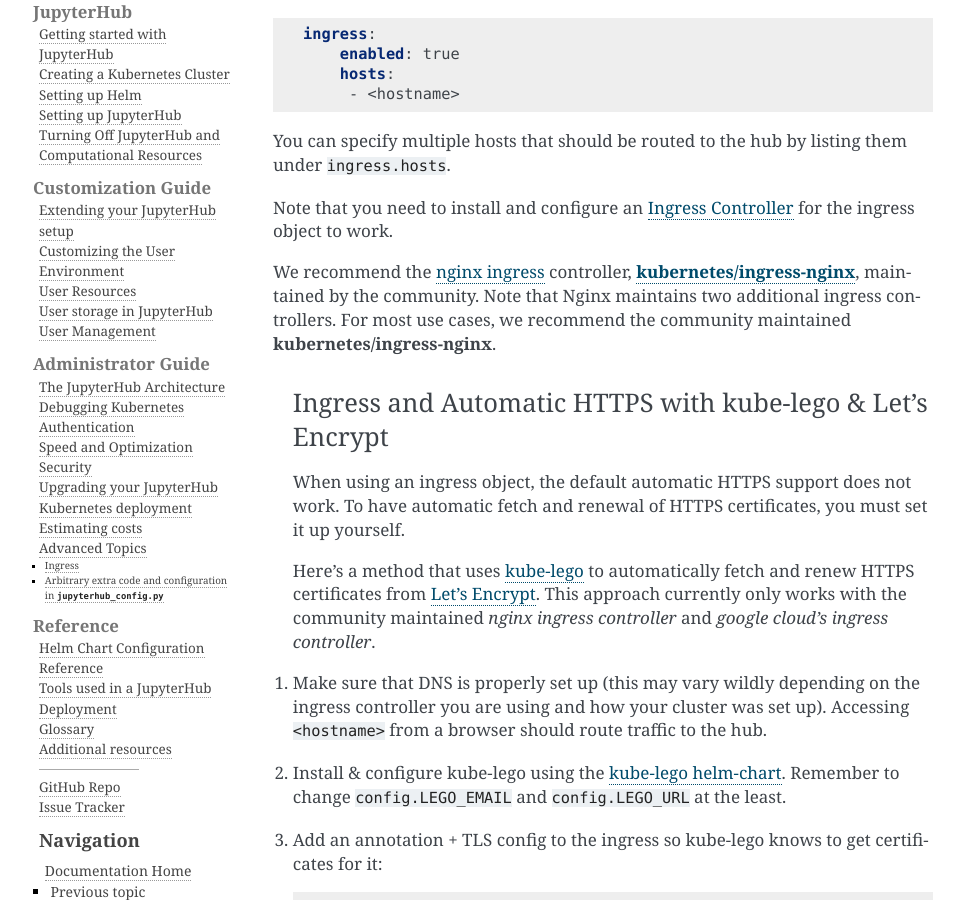
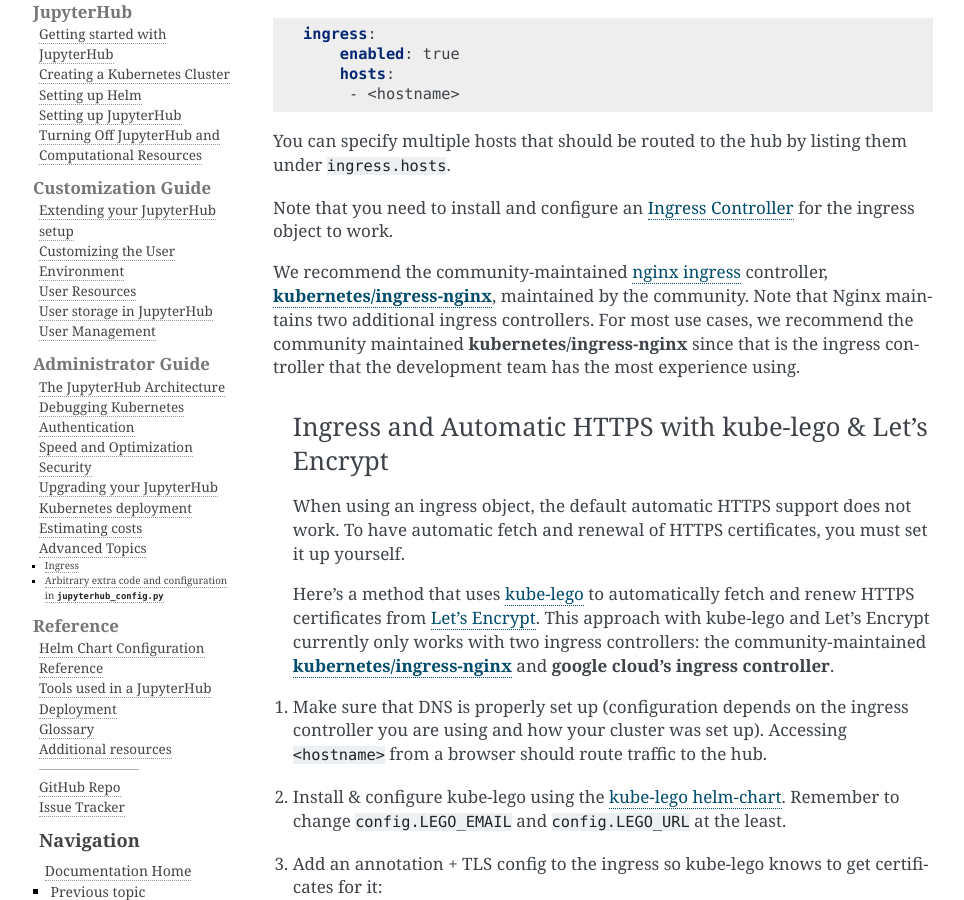
Before and after one commit to jupyterhub/zero-to-jupyterhub-k8s, a Sphinx documentation site: the page built from doc/source/advanced.md, in a window 1280 px wide and 900 px high, scrolled down 597 px. Shown: the whole window, without its empty margins (147-1111 px from the left). Built offline with Sphinx 7.4.7, drawn with Linux system fonts in a browser that asks for light colours; pages that are not in the unit, such as notebooks, are missing from menus.

Commit message:
edits per @choldgraf @yuvipanda review

```diff
--- a/doc/source/advanced.md
+++ b/doc/source/advanced.md
@@ -35,10 +35,11 @@
 [Ingress Controller](https://kubernetes.io/docs/concepts/services-networking/ingress/#ingress-controllers)
 for the ingress object to work.
 
-We recommend the [nginx ingress](https://github.com/kubernetes/charts/tree/master/stable/nginx-ingress)
+We recommend the community-maintained [nginx ingress](https://github.com/kubernetes/charts/tree/master/stable/nginx-ingress)
 controller, [**kubernetes/ingress-nginx**](https://github.com/kubernetes/ingress-nginx),
 maintained by the community. Note that Nginx maintains two additional ingress controllers.
-For most use cases, we recommend the community maintained **kubernetes/ingress-nginx**.
+For most use cases, we recommend the community maintained **kubernetes/ingress-nginx** since that
+is the ingress controller that the development team has the most experience using.
 
 ### Ingress and Automatic HTTPS with kube-lego & Let's Encrypt
 
@@ -48,10 +49,11 @@
 
 Here's a method that uses [kube-lego](https://github.com/jetstack/kube-lego)
 to automatically fetch and renew HTTPS certificates from [Let's Encrypt](https://letsencrypt.org/).
-This approach currently only works with the community maintained *nginx ingress controller*
-and *google cloud's ingress controller*.
+This approach with kube-lego and Let's Encrypt currently only works with two ingress controllers:
+the community-maintained [**kubernetes/ingress-nginx**](https://github.com/kubernetes/ingress-nginx)
+and **google cloud's ingress controller**.
 
-1. Make sure that DNS is properly set up (this may vary wildly depending on the ingress
+1. Make sure that DNS is properly set up (configuration depends on the ingress
    controller you are using and how your cluster was set up). Accessing
    `<hostname>` from a browser should route traffic to the hub.
 2. Install & configure kube-lego using the
```
